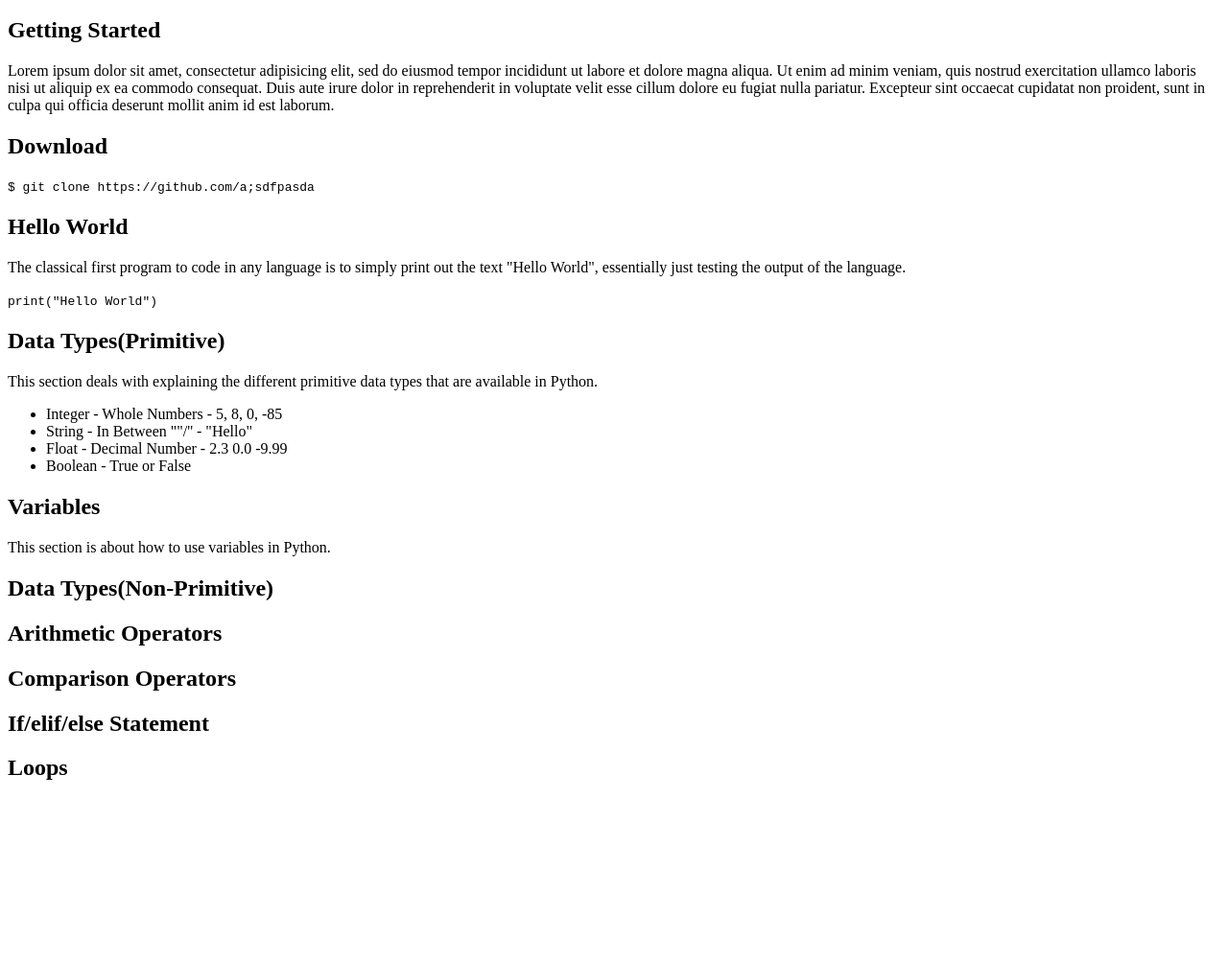
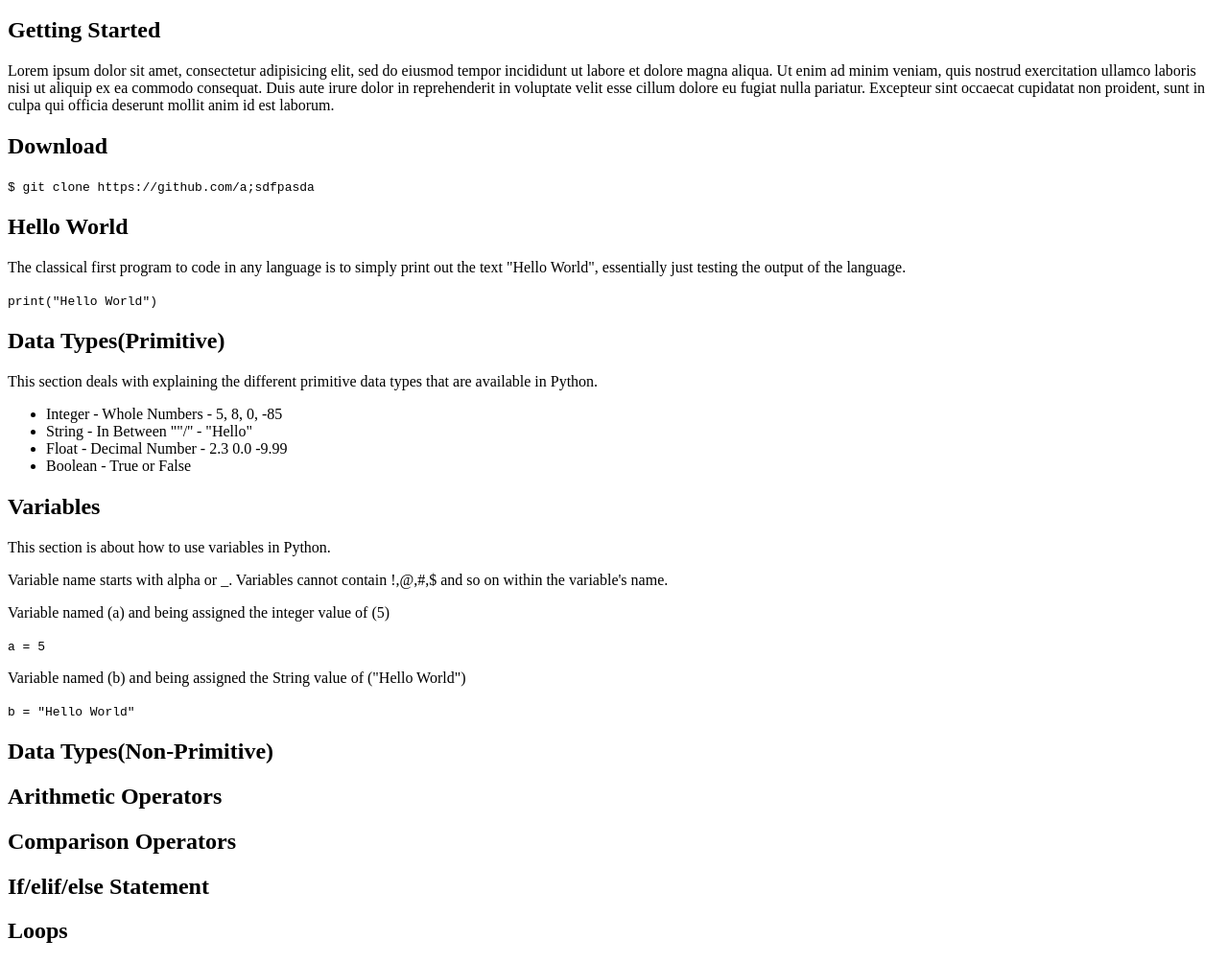
Before and after one commit to kaleblub/freeCodeCamp-Technical-Documentation-Page, a plain HTML site: page index.html in a window 1280 px wide. Shown: the part 87-1091 px from the top of the page at 96% size. Before the commit the page ends 921 px from the top, so only its background shows below. Drawn offline with Linux system fonts and the light colour scheme.

Commit message:
Added the Variables section rough draft with some ideas to add to the documentation later.

```diff
--- a/index.html
+++ b/index.html
@@ -50,10 +50,20 @@
     <section class="main-section" id="Variables">
       <h1>Variables</h1>
       <p>This section is about how to use variables in Python.</p>
-      <!--
-      a = 5
-      b = "Hello World"
-      Variable name starts with alpha or _ variable cannot contain !,@,#,$ and so on -->
+
+      <p>Variable name starts with alpha or _. Variables cannot contain !,@,#,$ and so on within the variable's name.</p>
+      <p>Variable named (a) and being assigned the integer value of (5)</p>
+      <code>
+        a = 5
+      </code>
+
+      <p>Variable named (b) and being assigned the String value of ("Hello World")</p>
+      <code>
+        b = "Hello World"
+      </code>
+      <!-- Add more examples of allowed variable names -->
+
+      <!-- Add examples of prohibited variable names -->
 
     </section>
     <section class="main-section" id="Data_Types(Non-Primitive)">
```
